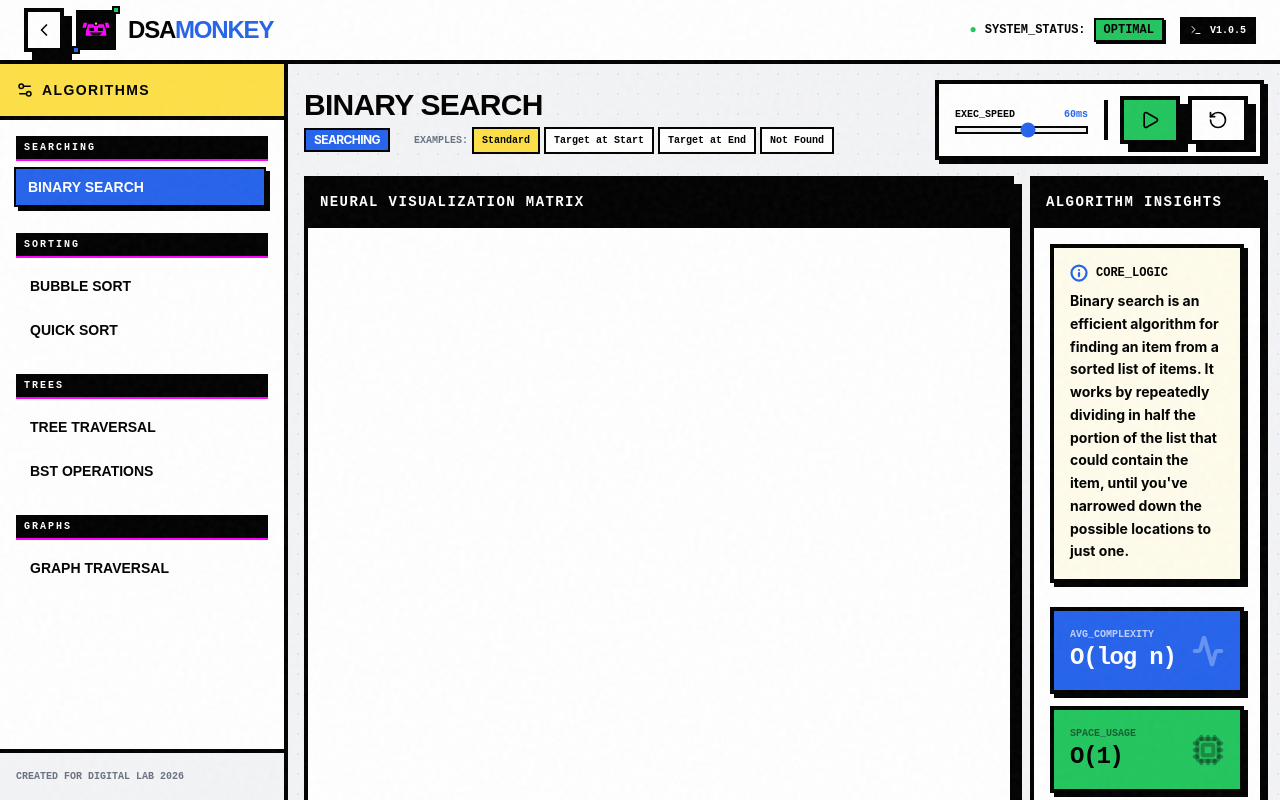
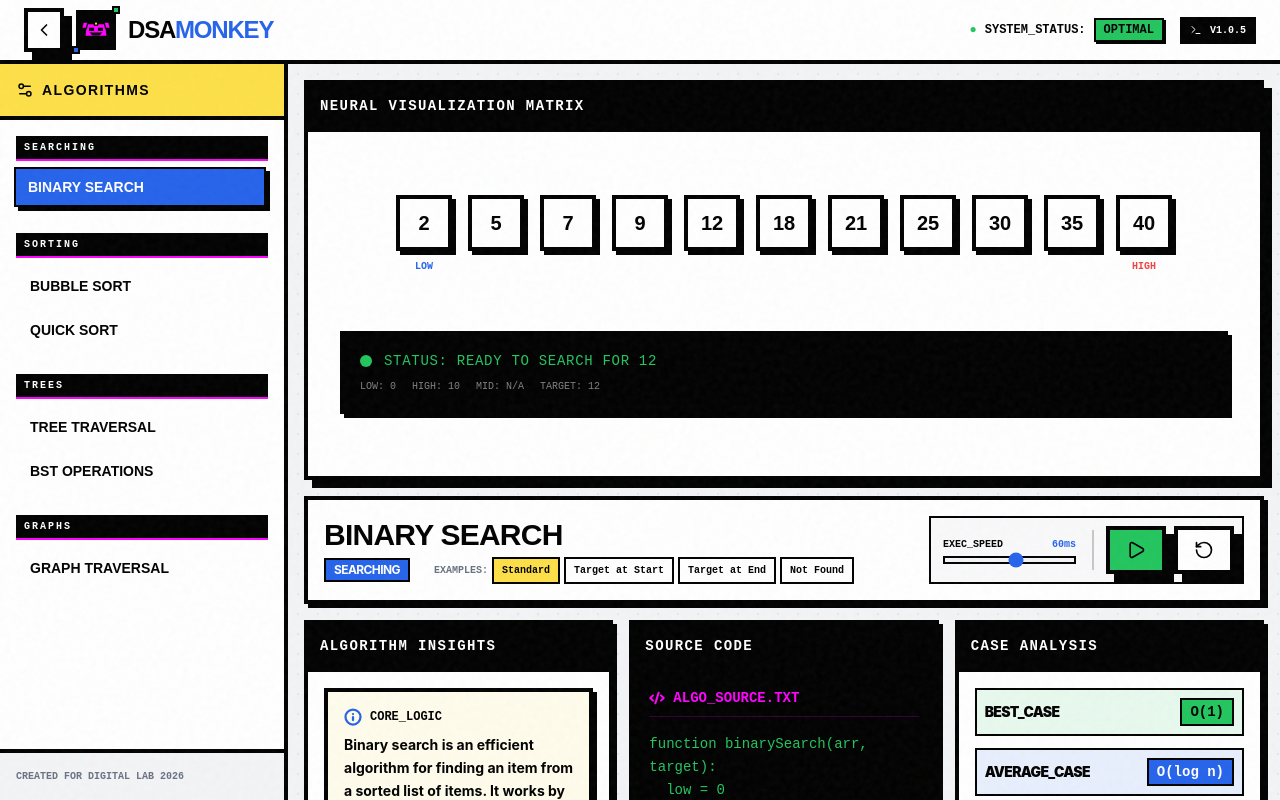
Before and after one commit to Surendar-v-cse/DSA_MONKEY, a React (Vite) app: page / in a window 1280 px wide. Both pictures are taken after a click on the button "ENTER_SYSTEM.EXE". Built offline with nearby package versions, Linux system fonts and the light colour scheme.

Commit message:
fixed layout error

```diff
--- a/src/components/MainApp.tsx
+++ b/src/components/MainApp.tsx
@@ -173,9 +173,16 @@ export default function MainApp({ onBack }: MainAppProps) {
 
         {/* Main Content */}
         <main className="flex-1 flex flex-col min-w-0 bg-[radial-gradient(#e5e7eb_1px,transparent_1px)] [background-size:20px_20px] overflow-y-auto">
-          {/* Visualization Area */}
           <div className="flex-1 p-3 sm:p-4 flex flex-col gap-4">
-            <div className="flex flex-col sm:flex-row sm:items-center justify-between gap-4">
+            {/* 1. Visualization Panel (On Top) */}
+            <Panel title="Neural Visualization Matrix" className="flex-shrink-0 lg:flex-1 min-h-[400px] bg-white relative">
+              <div className="h-full w-full flex items-center justify-center overflow-auto p-4">
+                {visualizers[activeAlgo]}
+              </div>
+            </Panel>
+
+            {/* 2. Title and Controls Row (Middle) */}
+            <div className="flex flex-col sm:flex-row sm:items-center justify-between gap-4 bg-white border-4 border-black p-4 shadow-neo-sm">
               <div className="flex items-center gap-3">
                 <div className="w-full">
                   <h2 className="text-2xl sm:text-3xl font-display font-black uppercase tracking-tight">
@@ -209,7 +216,7 @@ export default function MainApp({ onBack }: MainAppProps) {
                 </div>
               </div>
 
-              <div className="flex flex-col xs:flex-row items-stretch xs:items-center gap-3 bg-white border-4 border-black p-3 shadow-neo-sm">
+              <div className="flex flex-col xs:flex-row items-stretch xs:items-center gap-3 bg-neo-gray/50 border-2 border-black p-2">
                 <div className="flex flex-col gap-1 px-1 min-w-[140px] flex-1">
                   <div className="flex justify-between items-center">
                     <span className="text-[10px] font-mono font-black uppercase">Exec_Speed</span>
@@ -225,12 +232,12 @@ export default function MainApp({ onBack }: MainAppProps) {
                     className="w-full h-2 bg-neo-gray border-2 border-black appearance-none cursor-pointer accent-neo-blue"
                   />
                 </div>
-                <div className="hidden xs:block h-10 w-1 bg-black" />
+                <div className="hidden xs:block h-10 w-0.5 bg-black/20" />
                 <div className="flex items-center gap-2">
                   <Button
                     variant={isPlaying ? 'outline' : 'accent'}
                     size="sm"
-                    className="flex-1 xs:flex-none px-4"
+                    className="flex-1 xs:flex-none px-4 min-h-[40px]"
                     onClick={() => setIsPlaying(!isPlaying)}
                   >
                     {isPlaying ? <Pause size={20} /> : <Play size={20} />}
@@ -238,7 +245,7 @@ export default function MainApp({ onBack }: MainAppProps) {
                   <Button
                     variant="outline"
                     size="sm"
-                    className="flex-1 xs:flex-none px-4"
+                    className="flex-1 xs:flex-none px-4 min-h-[40px]"
                     onClick={handleReset}
                   >
                     <RotateCcw size={20} />
@@ -247,16 +254,8 @@ export default function MainApp({ onBack }: MainAppProps) {
               </div>
             </div>
 
-            <div className="flex flex-col lg:flex-row gap-4">
-              {/* Visualizer Canvas */}
-              <Panel title="Neural Visualization Matrix" className="lg:flex-[3] bg-white relative min-h-[300px] sm:min-h-[400px]">
-                <div className="h-full w-full flex items-center justify-center overflow-auto p-4">
-                  {visualizers[activeAlgo]}
-                </div>
-              </Panel>
-
-              {/* Info Panel */}
-              <div className="lg:flex-1 flex flex-col gap-4 lg:max-w-[400px]">
+            {/* 3. Insights Grid (Bottom) */}
+            <div className="grid grid-cols-1 lg:grid-cols-3 gap-4">
               <Panel title="Algorithm Insights" className="bg-white border-4 border-black shadow-neo-sm">
                 <div className="space-y-6">
                   <div className="p-4 bg-neo-yellow/10 border-4 border-black shadow-[4px_4px_0px_0px_rgba(0,0,0,1)]">
@@ -333,7 +332,6 @@ export default function MainApp({ onBack }: MainAppProps) {
               </Panel>
             </div>
           </div>
-          </div>
         </main>
       </div>
     </div>
```
Lines whose indentation alone changed are shown as unchanged.
